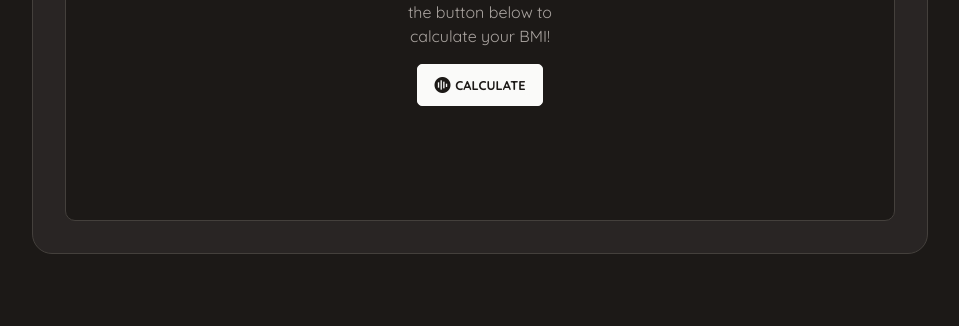
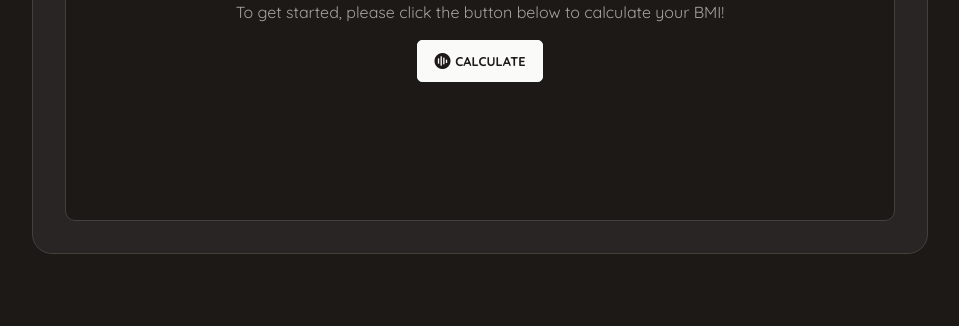
Before and after one commit to Mochizue-RBT/Dayfact, a plain HTML site: page test.html in a window 1280 px wide. Shown: the part 474-800 px from the top of the page, without its empty margins (160-1119 px from the left). Drawn offline with nearby package versions, Linux system fonts and the light colour scheme; a web font is replaced by a local one.

Commit message:
Fixed CSS

```diff
--- a/test.css
+++ b/test.css
@@ -10,6 +10,10 @@
   padding: 0;
   margin: 0;
   box-sizing: border-box;
+}
+
+html{
+  background-color: var(--bg-base);
 }
 
 :root{
@@ -275,6 +279,14 @@ header{
   letter-spacing: .2rem;
 }
 
+.empty{
+  padding: 2rem;
+}
+
+.empty h1{
+  width: 100%;
+}
+
 @media(max-width: 1165px){
   .result-content{
     flex-direction: column;
```
